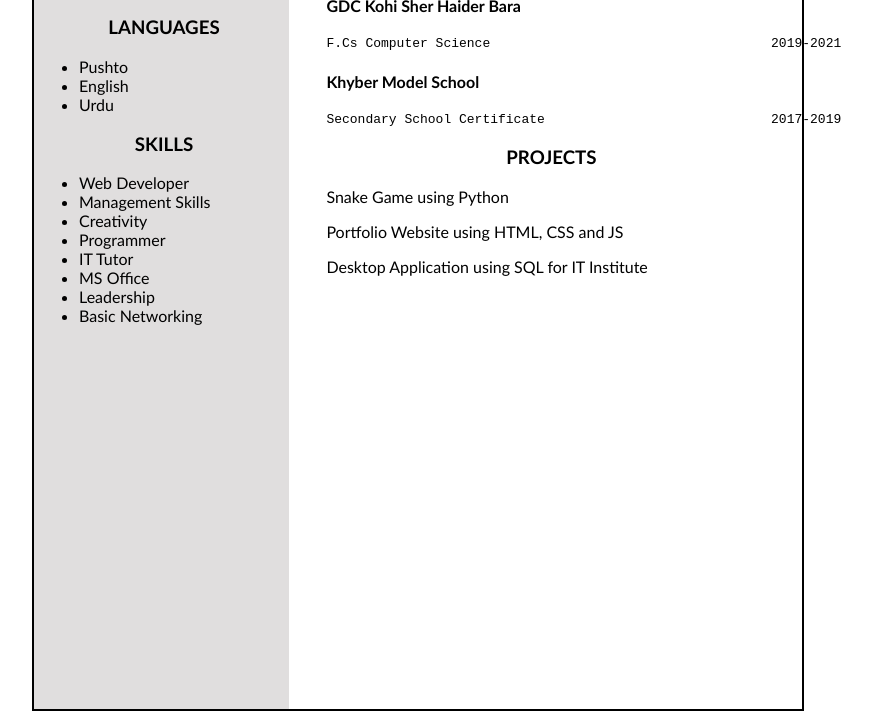
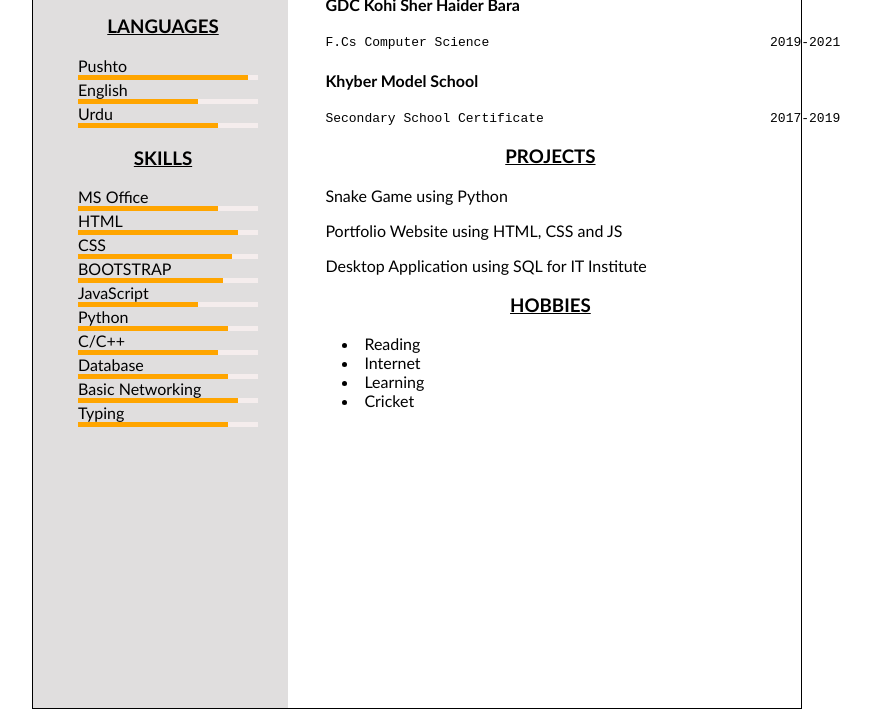
Before and after one commit to Abdul6464516/CV, a plain HTML site: page index.html in a window 1280 px wide. Shown: the part 781-1500 px from the top of the page, without its empty margins (276-1148 px from the left). Drawn offline with Linux system fonts and the light colour scheme.

Commit message:
updated by AR (myself)

```diff
--- a/index.html
+++ b/index.html
@@ -51,9 +51,18 @@
                     LANGUAGES
                 </h3>
                 <ul>
-                    <li>Pushto</li>
-                    <li>English</li>
-                    <li>Urdu</li>
+                    Pushto <br>
+                    <div class="skill">
+                    <div id="pashto"></div>
+                </div>
+                    English
+                    <div class="skill">
+                    <div id="eng"></div>
+                </div>
+                    Urdu
+                    <div class="skill">
+                    <div id="urdu"></div>
+                </div>
                 </ul>
             </div>
             <div id="objective">
@@ -62,19 +71,52 @@
                     SKILLS
                 </h3>
                 <ul>
-                    <li>Web Developer</li>
-                    <li>Management Skills</li>
-                    <li>Creativity</li>
-                    <li>Programmer</li>
-                    <li>IT Tutor</li>
-                    <li>MS Office</li>
-                    <li>Leadership</li>
-                    <li>Basic Networking</li>
+                    MS Office
+                    <div class="skill">
+                    <div id="ms"></div>
+                    </div>
+                    HTML
+                    <div class="skill">
+                    <div id="html"></div>
+                    </div>
+                    CSS
+                    <div class="skill">
+                    <div id="css"></div>
+                </div>
+                    BOOTSTRAP
+                    <div class="skill">
+                    <div id="bootstrap"></div>
+                </div>
+                    JavaScript
+                    <div class="skill">
+                    <div id="js"></div>
+                </div>
+                    Python
+                    <div class="skill">
+                    <div id="python"></div>
+                </div>
+                    C/C++
+                    <div class="skill">
+                    <div id="c"></div>
+                </div>
+                Database
+                <div class="skill">
+                <div id="data"></div>
+            </div>
+                    Basic Networking
+                    <div class="skill">
+                    <div id="net"></div>
+                </div>
+                    Typing
+                    <div class="skill">
+                    <div id="typ"></div>
+                </div>
                 </ul>
             </div>
         </nav>
 
        <section class="right">
+
         <div id="exp">
             <h3 style="text-align: center;">EXPERIENCE</h3>
             <pre style="display: inline-block;">IT Tutor: Qazi Computer Academy Peshawar                 2022-2024</pre>
@@ -101,21 +143,22 @@
             <p>Snake Game using Python</p>
             <p>Portfolio Website using HTML, CSS and JS</p>
             <p>Desktop Application using SQL for IT Institute</p>
+
+
+            <h3 style="text-align: center;">HOBBIES</h3>
+            <div class="hobby">
+            <li>Reading</li>
+            <li>Internet</li>
+            <li>Learning</li>
+            <li>Cricket</li>
+        </div>
         </ul>
         </div>
 
        </section>
-        <!-- <div class="right">
-            <div id="exp">
-                <h2>EXPERIENCE</h2>
-                <h3>IT Tutor: Qazi Computer Academy Peshawar</h3>
-                <p>Working as IT Tutor in Qazi Computer Academy. I'm teaching there Programming, Web Develpment and IT.</p>
-            </div>
-        </div> -->
+
 
     </div>
-    <!-- <footer>
 
-    </footer> -->
 </body>
 </html>
--- a/style.css
+++ b/style.css
@@ -1,25 +1,20 @@
-body{
-    /* background-color: rgb(132, 132, 218); */
+body {
   font-family: calibri;
-
 }
-.main{
-
+.main {
   width: 8in;
   height: 130vh;
   background-color: white;
   border-top: none;
-    border: 2px solid black;
+  border: 1px solid black;
   border-top: none;
-    /* border-radius: 0px 0px 10px 10px; */
-    /* border-radius: 10px; */
   margin-left: 300px;
   margin-top: 0px;
   display: grid;
   grid-template-columns: 30% 70%;
 }
 
-img{
+img {
   width: 200px;
   height: 200px;
   border: 2px solid black;
@@ -27,7 +22,7 @@ img{
   margin-top: 10px;
   margin-left: 10px;
 }
-img:hover{
+img:hover {
   width: 205px;
   height: 205px;
   border: 2px solid black;
@@ -36,91 +31,146 @@ img:hover{
   margin-left: 10px;
   box-shadow: 5px;
 }
-header{
+header {
   background-color: rgba(56, 73, 131, 0.445);
   width: 8in;
   height: 230px;
-    border: 2px solid black;
+  border: 1px solid black;
   border-bottom: none;
-    /* border-radius: 10px; */
-    /* border-bottom-left-radius: none; */
-    /* border-bottom-right-radius: none; */
   margin-left: 300px;
-    /* margin-top: 20px; */
   margin-bottom: 0px;
 }
-header:hover{
+header:hover {
   height: 235px;
+}
 
-}
-/* pre{
-    font-size: 11px;
-    font-weight: bold;
-} */
-.title{
+.title {
   color: white;
   font-family: calibri;
   font-weight: bodler;
-    float:right;
-    margin:50px 30px 50px 100px;
+  float: right;
+  margin: 50px 30px 50px 100px;
   padding-right: 140px;
-    /* margin-bottom: 0px; */
 }
-.left{
+.left {
   background-color: rgb(224, 222, 222);
-    width:250px;
+  width: 250px;
   height: 130vh;
-    /* border: 1px solid black; */
-    margin-right:50px;
+  margin-right: 50px;
   margin-top: 0px;
   padding-top: 0px;
   padding-left: 5px;
-    /* border-radius: 6px; */
-
 }
-.right{
-    /* border: 1px solid black; */
+.right {
   display: inline-block;
   width: 450px;
   height: 130vh;
-    margin-top:0px;
+  margin-top: 0px;
   margin-left: 60px;
-    /* margin-bottom: 100px; */
-    /* padding-top: 0px; */
   padding-left: 2px;
 }
-#objective{
+.right h3 {
+  text-decoration: underline;
+}
+
+#objective {
   background-color: rgb(224, 222, 222);
-    /* border: 1px solid black; */
   margin-top: 0px;
 }
-#objective h3{
+#objective h3 {
   color: black;
-    /* font-weight: bolder; */
   text-align: center;
+  text-decoration: underline;
 }
-#objective p{
+#objective p {
   color: black;
   text-align: left;
   padding-left: 5px;
 }
-#objective p img{
-    width : 15px;
+#objective p img {
+  width: 15px;
   height: 15px;
   margin-left: 10px;
 }
-/* .right ul li{
-    padding-left: 10px;
-    margin-left: 10px;
-} */
-#exp{
+
+#exp {
   height: 200px;
   margin-bottom: 0px;
 }
+#pashto {
+  width: 170px;
+  height: 5px;
+  background-color: orange;
+}
 
-/* footer{
-    background-color: rgb(168, 166, 166);
-    width: 100%;
-    height: 20px;
+#eng {
+  width: 120px;
+  height: 5px;
+  background-color: orange;
+}
+#urdu {
+  width: 140px;
+  height: 5px;
+  background-color: orange;
+}
+.skill {
+  width: 180px;
+  height: 5px;
+  background-color: orange;
+  background-color: rgb(245, 237, 237);
+}
 
-} */
+#ms {
+  width: 140px;
+  height: 5px;
+  background-color: orange;
+}
+
+#html {
+  width: 160px;
+  height: 5px;
+  background-color: orange;
+}
+#css {
+  width: 154px;
+  height: 5px;
+  background-color: orange;
+}
+#bootstrap {
+  width: 145px;
+  height: 5px;
+  background-color: orange;
+}
+#js {
+  width: 120px;
+  height: 5px;
+  background-color: orange;
+}
+#python {
+  width: 150px;
+  height: 5px;
+  background-color: orange;
+}
+#c {
+  width: 140px;
+  height: 5px;
+  background-color: orange;
+}
+#data {
+  width: 150px;
+  height: 5px;
+  background-color: orange;
+}
+#net {
+  width: 160px;
+  height: 5px;
+  background-color: orange;
+}
+#typ {
+  width: 150px;
+  height: 5px;
+  background-color: orange;
+}
+.hobby {
+  margin-left: 17px;
+}
```
Lines whose indentation alone changed are shown as unchanged.
